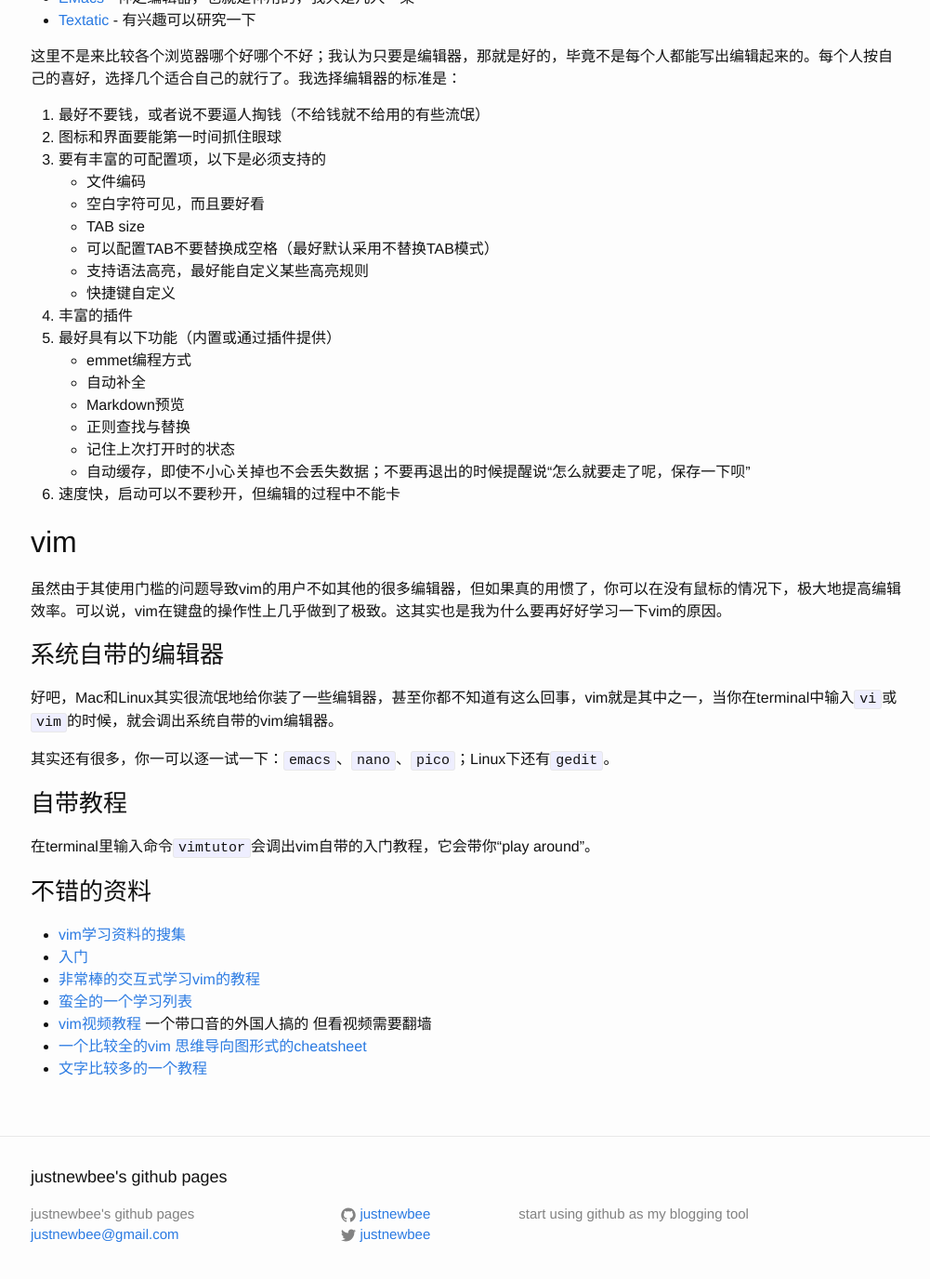
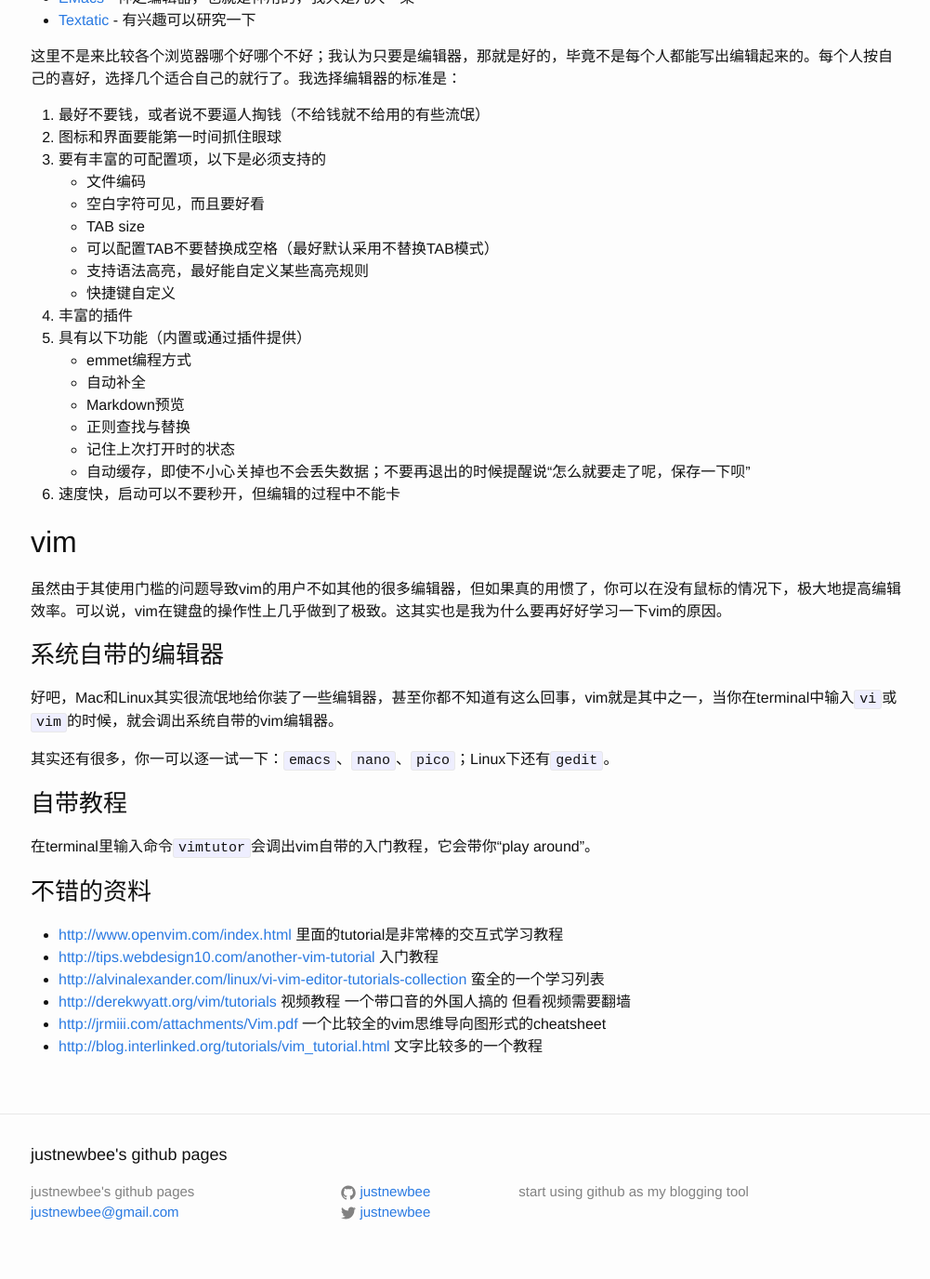
Before and after one commit to justnewbee/justnewbee.github.io, a Jekyll site: the page built from _posts/2014-11-04-learning-vim.md, in a window 1280 px wide and 1400 px high, scrolled down 933 px. Shown: the top 1376 px of the window at 93% size, without its empty margins (137-1138 px from the left). Built offline with Jekyll 4.4.1, drawn with Linux system fonts in a browser that asks for light colours.

Commit message:
* update resources so they show links directly

```diff
--- a/_posts/2014-11-04-learning-vim.md
+++ b/_posts/2014-11-04-learning-vim.md
@@ -47,7 +47,7 @@
 	* 支持语法高亮，最好能自定义某些高亮规则
 	* 快捷键自定义
 4. 丰富的插件
-5. 最好具有以下功能（内置或通过插件提供）
+5. 具有以下功能（内置或通过插件提供）
 	* emmet编程方式
 	* 自动补全
 	* Markdown预览
@@ -72,10 +72,9 @@
 
 ## 不错的资料
 
-* [vim学习资料的搜集](http://www.openvim.com/index.html)
-* [入门](http://tips.webdesign10.com/another-vim-tutorial)
-* [非常棒的交互式学习vim的教程](http://www.openvim.com/tutorial.html)
-* [蛮全的一个学习列表](http://alvinalexander.com/linux/vi-vim-editor-tutorials-collection)
-* [vim视频教程](http://derekwyatt.org/vim/tutorials) 一个带口音的外国人搞的 但看视频需要翻墙
-* [一个比较全的vim 思维导向图形式的cheatsheet](http://jrmiii.com/attachments/Vim.pdf)
-* [文字比较多的一个教程](http://blog.interlinked.org/tutorials/vim_tutorial.html)
+* <http://www.openvim.com/index.html> 里面的tutorial是非常棒的交互式学习教程
+* <http://tips.webdesign10.com/another-vim-tutorial> 入门教程
+* <http://alvinalexander.com/linux/vi-vim-editor-tutorials-collection> 蛮全的一个学习列表
+* <http://derekwyatt.org/vim/tutorials> 视频教程 一个带口音的外国人搞的 但看视频需要翻墙
+* <http://jrmiii.com/attachments/Vim.pdf> 一个比较全的vim思维导向图形式的cheatsheet
+* <http://blog.interlinked.org/tutorials/vim_tutorial.html> 文字比较多的一个教程
```
